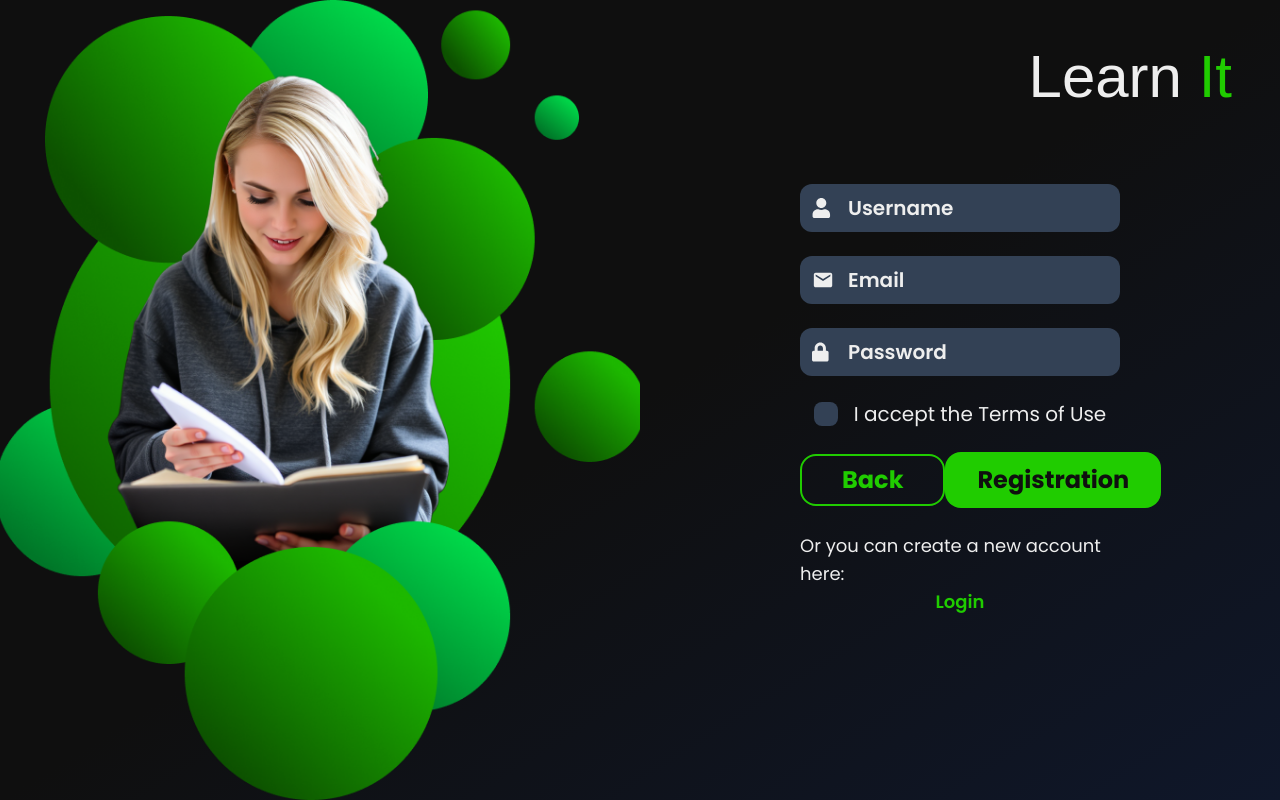
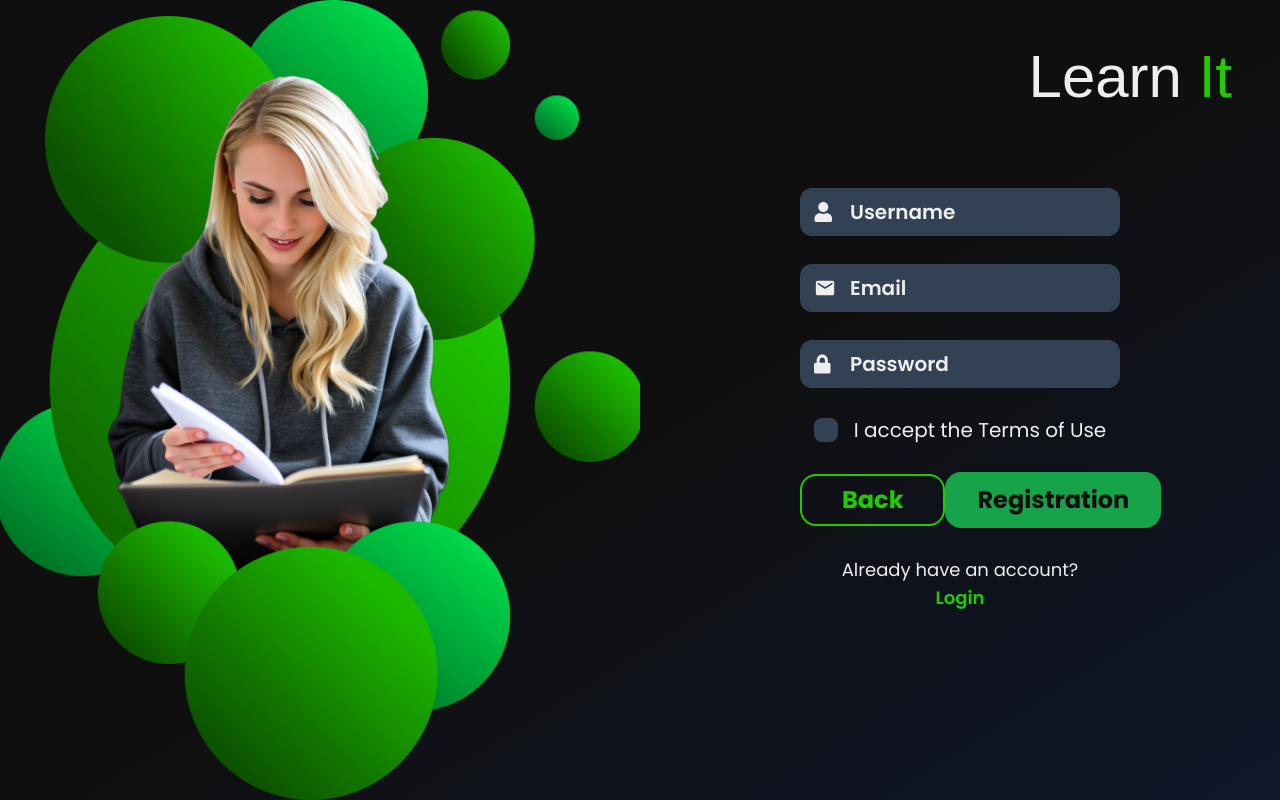
Before and after one commit to LeventeNagyWorks/LearnIt, a React (Vite) app in the folder learnit-app/: page /registration in a window 1280 px wide. Built offline with nearby package versions, Linux system fonts and the light colour scheme; a web font is replaced by a local one.

Commit message:
Updated CheckBox, PrimaryButton, Email, Password, Login, Registration, and Username components with new props and functionality.

```diff
--- a/learnit-app/src/components/CheckBox.jsx
+++ b/learnit-app/src/components/CheckBox.jsx
@@ -1,14 +1,15 @@
+/* eslint-disable react/prop-types */
 /* eslint-disable no-unused-vars */
 import React, { useState } from 'react'
 import { FaCheck } from "react-icons/fa6";
 
-const CheckBox = () => {
-
-    const [isChecked, setIsChecked] = useState(false);
+const CheckBox = ({ isChecked, setIsChecked}) => {
 
   return (
     <div
-        onClick={() => setIsChecked(!isChecked)}
+        onClick={() => {
+          setIsChecked(!isChecked);
+        }}
         className='w-6 h-6 flex justify-center items-center bg-slate-700 rounded-[8px] hover:cursor-pointer'
     >
         {isChecked && <FaCheck className='w-5 h-5 text-accent_green_dark'/>}
--- a/learnit-app/src/components/PrimaryButton.jsx
+++ b/learnit-app/src/components/PrimaryButton.jsx
@@ -3,17 +3,18 @@
 import React, { useState } from 'react'
 import { Link } from 'react-router-dom'
 
-const PrimaryButton = ({ to, text, className, onClick }) => {
+const PrimaryButton = ({ to, text, className, onClick, isDisabled }) => {
 
     const [isHovered, setIsHovered] = useState(false);
 
     return (
     <Link
-        to={to}
+        to={isDisabled ? '' : to}
         onClick={onClick}
-        className={`text-cstm_bg_dark bg-accent_green_dark font-poppins font-bold text-2xl rounded-2xl text-center px-8 py-3 cursor-pointer duration-500 z-50 select-none
+        className={`text-cstm_bg_dark bg-accent_green_dark font-poppins font-bold text-2xl rounded-2xl text-center px-8 py-3 duration-500 z-50 select-none
             ${className}
-            ${isHovered ? 'bg-accent_green_dark2 shadow-[0_0_36px_rgba(40,255,0,0.7)]' : 'bg-accent_green_dark'}
+            ${(isHovered && !isDisabled) ? 'bg-accent_green_dark2 shadow-[0_0_36px_rgba(40,255,0,0.7)]' : 'bg-accent_green_dark'}
+            ${isDisabled ? 'cursor-not-allowed bg-green-600' : 'cursor-pointer'}
         `}
         onMouseEnter={() => setIsHovered(true)}
         onMouseLeave={() => setIsHovered(false)}
--- a/learnit-app/src/components/loginAndRegistration/Email.jsx
+++ b/learnit-app/src/components/loginAndRegistration/Email.jsx
@@ -4,18 +4,18 @@
 import React, { useRef, useState } from 'react'
 import { MdEmail } from "react-icons/md";
 
-const Email = ({ onChange }) => {
+const Email = ({ onChange, className }) => {
 
     const inputRef = useRef(null);
     const [isEmailFocused, setIsEmailFocused] = useState(false);
     const [isEmailEmpty, setIsEmailEmpty] = useState(true);
 
   return (
-    <div className='w-full h-12 bg-slate-700 rounded-xl flex justify-start items-center px-3 relative'>
+    <div className={`w-full h-12 bg-slate-700 rounded-xl flex justify-start items-center px-3 relative border-[2px] ${className}`}>
         <h2
             className={`absolute font-semibold lg:text-xl duration-500 select-none hover:cursor-text
                 ${isEmailFocused ? ' text-accent_green_dark' : ' text-cstm_white'}
-                ${isEmailFocused || !isEmailEmpty ? 'left-2 -top-8 ' : 'left-12 top-[10px]'}
+                ${isEmailFocused || !isEmailEmpty ? 'left-2 -top-8 ' : 'left-12 top-[8px]'}
             `}
             onClick={() => inputRef.current.focus()}
         >
--- a/learnit-app/src/components/loginAndRegistration/Login.jsx
+++ b/learnit-app/src/components/loginAndRegistration/Login.jsx
@@ -14,6 +14,7 @@ import { Link } from 'react-router-dom';
 const Login = () => {
 
     const [isRegisterHovered, setIsRegisterHovered] = useState(false);
+    const [isChecked, setIsChecked] = useState(false);
     const [email, setEmail] = useState('');
     const [password, setPassword] = useState('');
 
@@ -54,7 +55,7 @@ const Login = () => {
                 <Password onChange={(e)=>{setPassword(e.target.value)}}/>
 
                 <div className='w-full flex justify-center items-center text-xl gap-4'>
-                    <CheckBox />
+                    <CheckBox isChecked={isChecked} setIsChecked={setIsChecked}/>
                     <p className='select-none'>Remember me</p>
                 </div>
 
--- a/learnit-app/src/components/loginAndRegistration/Password.jsx
+++ b/learnit-app/src/components/loginAndRegistration/Password.jsx
@@ -4,7 +4,7 @@
 import React, { useState, useRef } from 'react'
 import { FaLock, FaRegEye, FaRegEyeSlash } from "react-icons/fa";
 
-const Password = ({ onChange }) => {
+const Password = ({ onChange, className }) => {
     const [isPasswordFocused, setIsPasswordFocused] = useState(false);
     const [isPasswordEmpty, setIsPasswordEmpty] = useState(true);
     const [isPasswordShowed, setIsPasswordShowed] = useState(false);
@@ -18,11 +18,11 @@ const Password = ({ onChange }) => {
     }
 
     return (
-        <div className='w-full h-12 bg-slate-700 rounded-xl flex justify-start items-center px-3 relative'>
+        <div className={`w-full h-12 bg-slate-700 rounded-xl flex justify-start items-center px-3 relative border-[2px] ${className}`}>
             <h2
                 className={`absolute font-semibold lg:text-xl duration-500 select-none
                     ${isPasswordFocused ? ' text-accent_green_dark' : ' text-cstm_white hover:cursor-text'}
-                    ${isPasswordFocused || !isPasswordEmpty ? 'left-2 -top-8 ' : 'left-12 top-[10px]'}
+                    ${isPasswordFocused || !isPasswordEmpty ? 'left-2 -top-8 ' : 'left-12 top-[8px]'}
                 `}
                 onClick={() => inputRef.current.focus()}
             >
--- a/learnit-app/src/components/loginAndRegistration/Registration.jsx
+++ b/learnit-app/src/components/loginAndRegistration/Registration.jsx
@@ -1,5 +1,5 @@
 /* eslint-disable no-unused-vars */
-import React, { useState } from 'react'
+import React, { useEffect, useState } from 'react'
 import axios from 'axios'
 import PrimaryButton from '../PrimaryButton';
 import BackButton from '../BackButton';
@@ -14,18 +14,28 @@ import { Link } from 'react-router-dom';
 const Registration = () => {
 
     const [isLoginHovered, setIsLoginHovered] = useState(false);
+    const [isChecked, setIsChecked] = useState(false);
+    const [isDisabled, setIsDisabled] = useState(true);
     const [username, setUsername] = useState('');
     const [email, setEmail] = useState('');
     const [password, setPassword] = useState('');
+    const [isUsernameValid, setIsUsernameValid] = useState(false);
+    const [isEmailValid, setIsEmailValid] = useState(false);
+    const [isPasswordValid, setIsPasswordValid] = useState(false);
+    const [usernameAttempted, setUsernameAttempted] = useState(false);
+    const [emailAttempted, setEmailAttempted] = useState(false);
+    const [passwordAttempted, setPasswordAttempted] = useState(false);
 
     async function submit(e) {
         e.preventDefault();
+        setUsernameAttempted(true);
+        setEmailAttempted(true);
+        setPasswordAttempted(true);
 
+        if (isUsernameValid && isEmailValid && isPasswordValid && isChecked) {
             console.log({username, email, password});
-
             try {
-            const response = await axios.post("http://localhost:3001/registration",
-            {
+                const response = await axios.post("http://localhost:3001/registration", {
                 username, email, password
                 });
                 console.log(response.data);
@@ -35,9 +45,25 @@ const Registration = () => {
                 // Handle registration error (e.g., display error message to user)
             }
         }
+    }
+
+    const validateUsername = (username) => username.length >= 4;
+
+    const validateEmail = (email) => {
+        const emailRegex = /@(gmail\.hu|freemail\.hu)$/i;
+        return emailRegex.test(email);
+    };
+
+    const validatePassword = (password) => {
+        return password.length >= 8 && (password.match(/\d/g) || []).length >= 2;
+    };
+
+    useEffect(() => {
+        setIsDisabled(!(isUsernameValid && isEmailValid && isPasswordValid));
+    }, [isUsernameValid, isEmailValid, isPasswordValid]);
 
   return (
-    <div className='w-full h-screen flex bg-gradient-to-br from-cstm_bg_dark from-50% to-slate-900 font-poppins text-cstm_white selection:bg-accent_green_dark'>
+    <div className='w-full h-screen flex bg-gradient-to-br from-cstm_bg_dark from-50% to-slate-900 font-poppins text-cstm_white selection:bg-accent_green_dark overflow-hidden'>
         <div className='w-[50%] h-full flex items-center justify-center relative'>
 
         <img
@@ -52,24 +78,50 @@ const Registration = () => {
             </h1>
             <div className='w-[50%] h-[60%] flex flex-col justify-evenly items-center '>
 
-                <Username onChange={(e) =>setUsername(e.target.value)}/>
+                <Username
+                    onChange={(e) => {
+                        const value = e.target.value;
+                        setUsername(value);
+                        setIsUsernameValid(validateUsername(value));
+                    }}
+                    className={usernameAttempted && !isUsernameValid ? 'border-red-500' : 'border-slate-700'}
+                />
 
-                <Email onChange={(e) => setEmail(e.target.value)}/>
+                <Email
+                    onChange={(e) => {
+                        const value = e.target.value;
+                        setEmail(value);
+                        setIsEmailValid(validateEmail(value));
+                    }}
+                    className={emailAttempted && !isEmailValid ? 'border-red-500' : 'border-slate-700'}
+                />
 
-                <Password onChange={(e) => setPassword(e.target.value)}/>
+                <Password
+                    onChange={(e) => {
+                        const value = e.target.value;
+                        setPassword(value);
+                        setIsPasswordValid(validatePassword(value));
+                    }}
+                    className={passwordAttempted && !isPasswordValid ? 'border-red-500' : 'border-slate-700'}
+                />
 
                 <div className='w-full flex justify-center items-center text-xl gap-4'>
-                    <CheckBox />
+                    <CheckBox
+                        isChecked={isChecked}
+                        setIsChecked={setIsChecked}
+                        isDisabled={isDisabled}
+                        setIsDisabled={setIsDisabled}
+                    />
                     <p className='select-none'>I accept the Terms of Use</p>
                 </div>
 
                 <div className='w-full flex items-center justify-evenly'>
                     <BackButton to={'/'}/>
-                    <PrimaryButton text={'Registration'} to={'/Login'} onClick={submit}/>
+                    <PrimaryButton text={'Registration'} to={'/Login'} onClick={submit} isDisabled={!isChecked}/>
                 </div>
 
                 <div className='w-full flex flex-col items-center justify-evenly select-none relative'>
-                    <p className='text-lg'>Or you can create a new account here: </p>
+                    <p className='text-lg'>Already have an account?</p>
                     <Link
                         className='font-semibold text-accent_green_dark hover:cursor-pointer text-lg'
                         onMouseEnter={() => setIsLoginHovered(true)}
--- a/learnit-app/src/components/loginAndRegistration/Username.jsx
+++ b/learnit-app/src/components/loginAndRegistration/Username.jsx
@@ -3,18 +3,18 @@
 import React, { useRef, useState } from 'react'
 import { FaUser } from "react-icons/fa";
 
-const Username = ({ onChange }) => {
+const Username = ({ onChange, className }) => {
 
     const [isUsernameFocused, setIsUsernameFocused] = useState(false);
     const [isUsernameEmpty, setIsUsernameEmpty] = useState(true);
     const inputRef = useRef(null);
 
   return (
-    <div className='w-full h-12 bg-slate-700 rounded-xl flex justify-start items-center px-3 relative'>
+    <div className={`w-full h-12 bg-slate-700 rounded-xl flex justify-start items-center px-3 relative border-[2px] ${className}`}>
         <h2
             className={`absolute font-semibold lg:text-xl duration-500 select-none
                 ${isUsernameFocused ? ' text-accent_green_dark' : ' text-cstm_white hover:cursor-text'}
-                ${isUsernameFocused || !isUsernameEmpty ? 'left-2 -top-8 ' : 'left-12 top-[10px]'}
+                ${isUsernameFocused || !isUsernameEmpty ? 'left-2 -top-8 ' : 'left-12 top-[8px]'}
             `}
             onClick={() => inputRef.current.focus()}
         >
```
Lines whose indentation alone changed are shown as unchanged.
